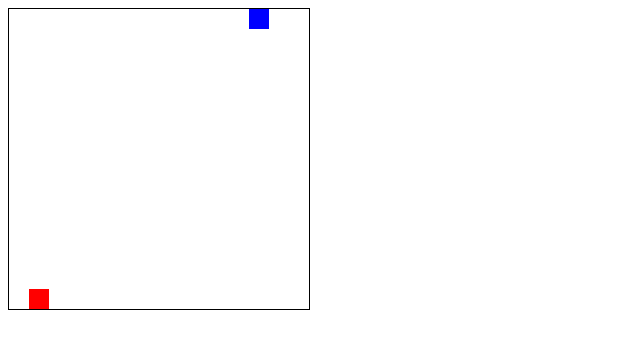
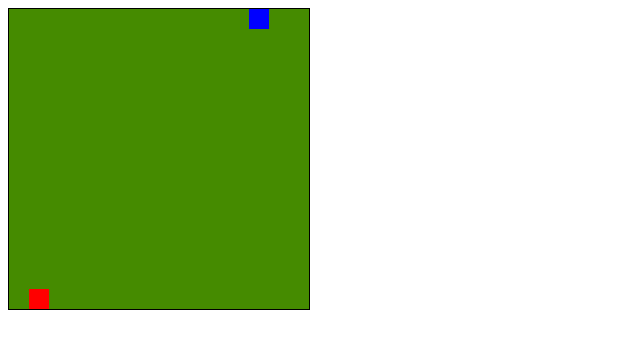
Before and after one commit to InformatikHGH/JavaScript, a plain HTML site: page snake/index.html in a window 1280 px wide. Shown: the whole page, without its empty margins (0-640 px from the left). Drawn offline with Linux system fonts and the light colour scheme.

Commit message:
Update style.css

```diff
--- a/snake/style.css
+++ b/snake/style.css
@@ -3,6 +3,7 @@
     width: 300px;
     height: 300px;
     border: 1px solid #000;
+    background-color: #458B00;
   }
 
   .snake {
```
